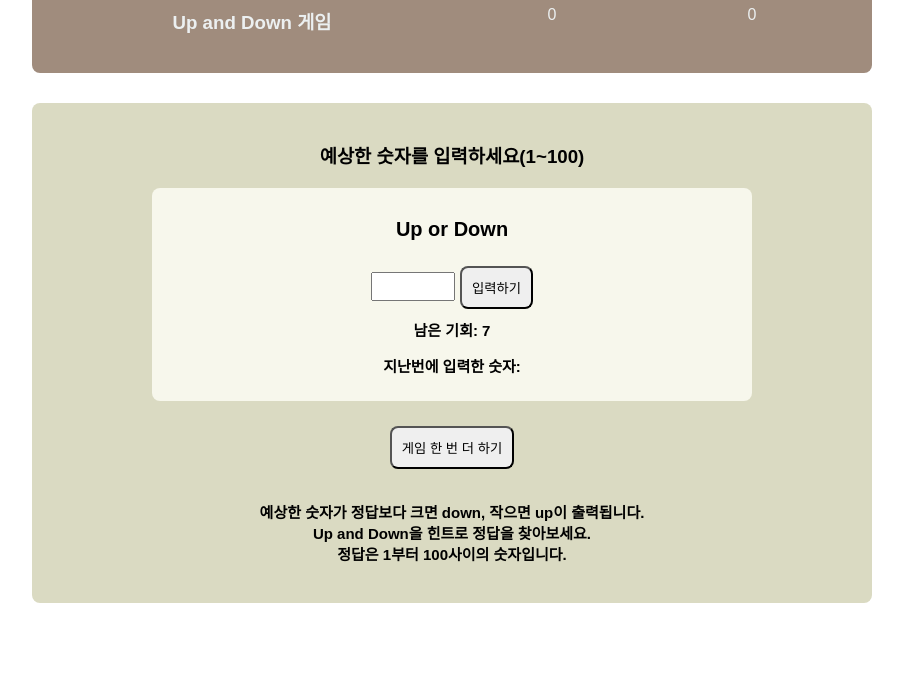
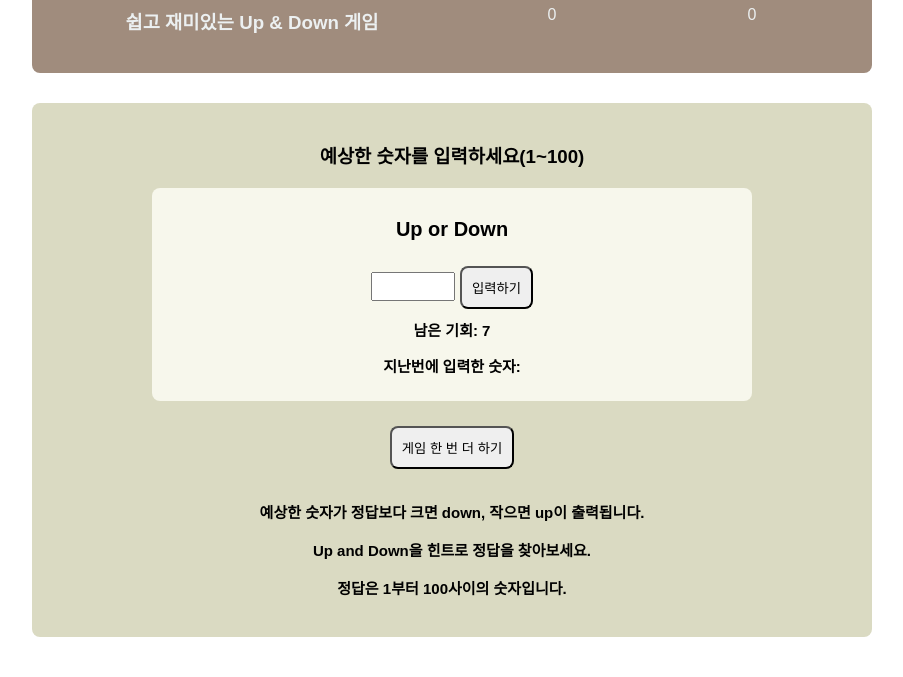
Before and after one commit to JinGyeong810/Guessit, a plain HTML site: page index.html in a window 1280 px wide. Shown: the part 123-800 px from the top of the page, without its empty margins (188-1091 px from the left). Drawn offline with Linux system fonts and the light colour scheme.

Commit message:
Update index.html
head text 수정
body heading name text 수정
body container p text 수정

```diff
--- a/index.html
+++ b/index.html
@@ -3,14 +3,14 @@
 <head>
   <meta charset="UTF-8">
   <meta name="viewport" content="width=device-width, initial-scale=1.0">
-  <title>숫자 맞추기 게임</title>
+  <title>Up&Down Guess It!</title>
   <link rel="stylesheet" href="style.css">
 </head>
 <body>
   <div class = "heading">
     <div class="name">
       <h1>Guess It!</h1>
-      <h3>Up and Down 게임</h3>
+      <h3>쉽고 재미있는 Up & Down 게임</h3>
     </div>
     <div class="Counts">
       <div class="count">
@@ -33,7 +33,7 @@
       <p id="lastGuess">지난번에 입력한 숫자: </p>
     </div>
     <button onclick="newGame()">게임 한 번 더 하기</button>
-    <p><br>예상한 숫자가 정답보다 크면 down, 작으면 up이 출력됩니다.<br>Up and Down을 힌트로 정답을 찾아보세요.<br>정답은 1부터 100사이의 숫자입니다.</p>
+    <p><br>예상한 숫자가 정답보다 크면 down, 작으면 up이 출력됩니다.<br><br>Up and Down을 힌트로 정답을 찾아보세요.<br><br>정답은 1부터 100사이의 숫자입니다.</p>
   </div>
 
   <script src="script.js"></script>
```
